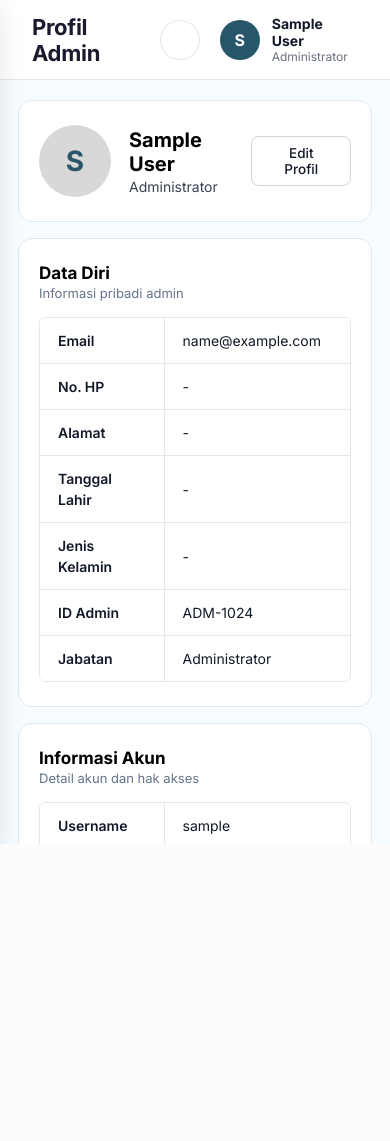
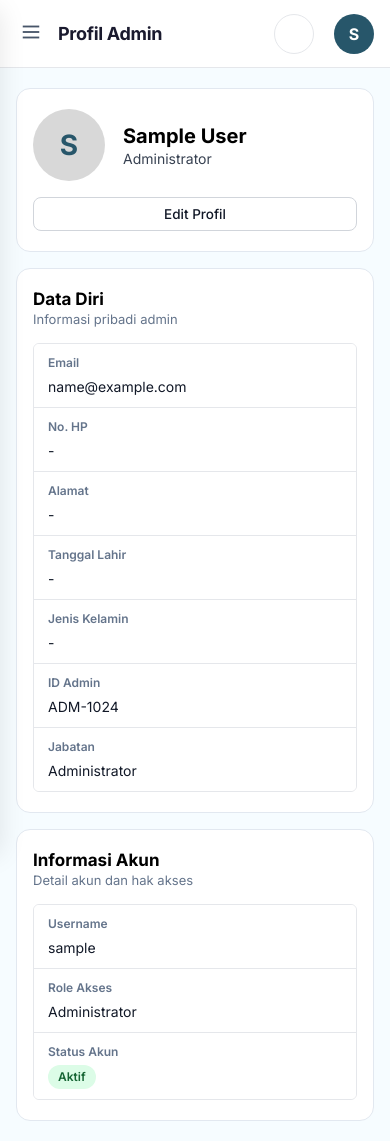
Before and after one commit to HafshahNailatusy/FindyourPath, a Laravel app: page /admin/profile in a window 390 px wide. Before the commit the page ends 844 px from the top, so only its background shows below. Run offline with Laravel 12, Linux system fonts and the light colour scheme; the visitor is signed in with stand-in values (Sample User, id 1); data that the repository does not hold is empty; style sheets or scripts are compiled from the project's sources; parts of the project's set-up code (start-up, migrations or seed data) failed here and were passed over.

Commit message:
fix: admin profile & schedule responsive

```diff
--- a/resources/css/adminProfile.css
+++ b/resources/css/adminProfile.css
@@ -50,6 +50,12 @@ body {
   font-weight: 680;
   color: #1a1a2e;
   letter-spacing: -0.3px;
+}
+
+.header-left {
+    display: flex;
+    align-items: center;
+    gap: 12px;
 }
 
 .header-right {
@@ -523,8 +529,23 @@ body {
 }
 
 @media (max-width: 900px) {
+    .layout-wrapper,
+    .main-wrapper {
+        height: auto;
+        overflow: visible;
+    }
+
+    .header {
+        padding: 0 16px;
+        height: 68px;
+    }
+
+    .header-title {
+        font-size: 18px;
+    }
+
     .main-content {
-        padding: 20px 18px;
+        padding: 20px 16px;
     }
 
     .mobile-toggle-btn {
@@ -532,15 +553,7 @@ body {
     }
 
     .profile-card {
-        padding: 24px 20px;
-    }
-
-    .data-table .col-label {
-        width: 40%;
-    }
-
-    .data-table .col-value {
-        width: 60%;
+        padding: 20px 16px;
     }
 
     .form-row {
@@ -548,3 +561,53 @@ body {
         gap: 16px;
     }
 }
+
+@media (max-width: 576px) {
+    .header-userinfo {
+        display: none;
+    }
+
+    .profile-card-header {
+        flex-direction: column;
+        align-items: flex-start;
+        gap: 16px;
+    }
+
+    .btn-edit-profile {
+        width: 100%;
+        text-align: center;
+    }
+
+    .data-table tr {
+        display: flex;
+        flex-direction: column;
+        padding: 10px 14px;
+        gap: 4px;
+    }
+
+    .data-table td {
+        padding: 0;
+        width: 100%;
+    }
+
+    .data-table .col-label {
+        width: 100%;
+        font-size: 12px;
+        color: #64748b;
+        border-right: none;
+    }
+
+    .data-table .col-value {
+        width: 100%;
+        word-break: break-word;
+    }
+
+    .modal-footer {
+        flex-direction: column-reverse;
+    }
+
+    .btn-cancel,
+    .btn-save {
+        width: 100%;
+    }
+}
--- a/resources/views/admin/admin-profile/index.blade.php
+++ b/resources/views/admin/admin-profile/index.blade.php
@@ -15,7 +15,16 @@
 
         <div class="main-wrapper">
             <header class="header">
-                <h1 class="header-title">Profil Admin</h1>
+                <div class="header-left">
+                    <button type="button" class="mobile-toggle-btn" id="sidebarToggleBtn" aria-label="Menu">
+                        <svg viewBox="0 0 24 24" width="22" height="22" stroke="currentColor" stroke-width="2" fill="none">
+                            <line x1="3" y1="12" x2="21" y2="12"></line>
+                            <line x1="3" y1="6" x2="21" y2="6"></line>
+                            <line x1="3" y1="18" x2="21" y2="18"></line>
+                        </svg>
+                    </button>
+                    <h1 class="header-title">Profil Admin</h1>
+                </div>
                 <div class="header-right">
                     <button class="header-notif" aria-label="Notifikasi">
                         <svg width="18" height="18" viewBox="0 0 18 18" fill="none"><path d="..." stroke="#27566A" stroke-width="1.8"/></svg>
```
Also changed, not shown: resources/css/schedule-management.css (+62 -6 lines).
